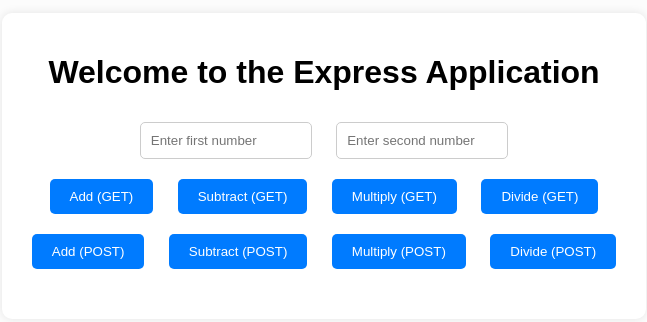
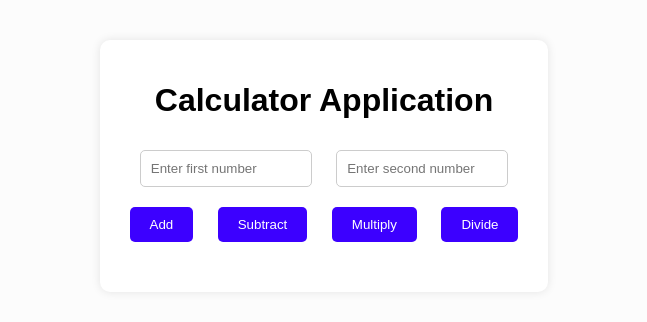
Before and after one commit to samer07/sit725-2024-t2-prac2, a website: page public/index.html in a window 1280 px wide. Shown: the part 234-556 px from the top of the page, without its empty margins (316-963 px from the left). Drawn offline with Linux system fonts and the light colour scheme.

Commit message:
normalizing the changes

```diff
--- a/public/index.html
+++ b/public/index.html
@@ -7,23 +7,29 @@
 </head>
 <body>
     <div class="calculator">
-        <h1>Welcome to the Express Application</h1>
+        <h1>Calculator Application</h1>
         <div>
             <input type="number" id="numA" placeholder="Enter first number">
             <input type="number" id="numB" placeholder="Enter second number">
         </div>
         <div>
+            <button onclick="calculate('add', 'GET')">Add</button>
+            <button onclick="calculate('subtract', 'GET')">Subtract</button>
+            <button onclick="calculate('multiply', 'GET')">Multiply</button>
+            <button onclick="calculate('divide', 'GET')">Divide</button>
+        </div>
+        <!-- <div>
             <button onclick="calculate('add', 'GET')">Add (GET)</button>
             <button onclick="calculate('subtract', 'GET')">Subtract (GET)</button>
             <button onclick="calculate('multiply', 'GET')">Multiply (GET)</button>
             <button onclick="calculate('divide', 'GET')">Divide (GET)</button>
-        </div>
-        <div>
+        </div> -->
+        <!-- <div>
             <button onclick="calculate('add', 'POST')">Add (POST)</button>
             <button onclick="calculate('subtract', 'POST')">Subtract (POST)</button>
             <button onclick="calculate('multiply', 'POST')">Multiply (POST)</button>
             <button onclick="calculate('divide', 'POST')">Divide (POST)</button>
-        </div>
+        </div> -->
         <div id="result"></div>
     </div>
     <script>
@@ -102,7 +108,7 @@
     margin: 10px;
     padding: 10px 20px;
     border: none;
-    background-color: #007BFF;
+    background-color: #3c00ff;
     color: white;
     border-radius: 5px;
     cursor: pointer;
```
